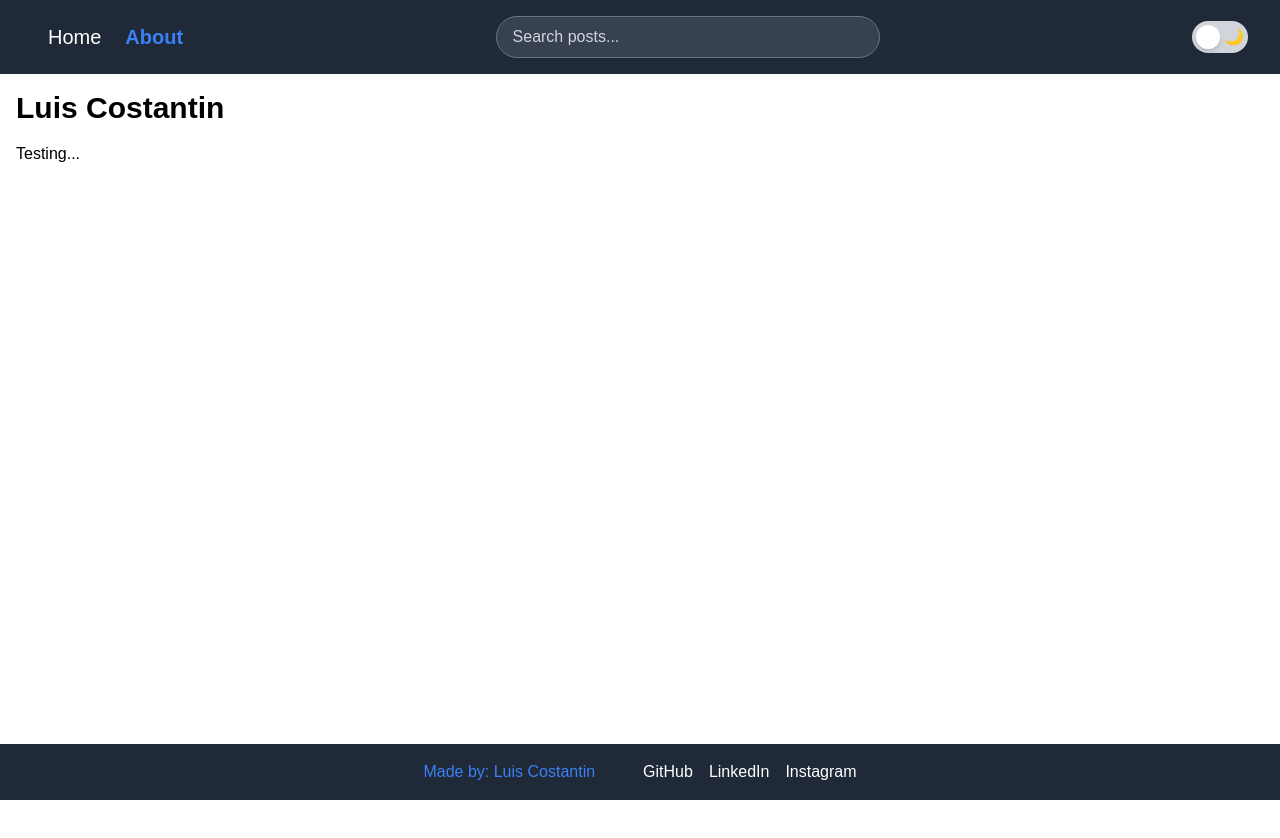
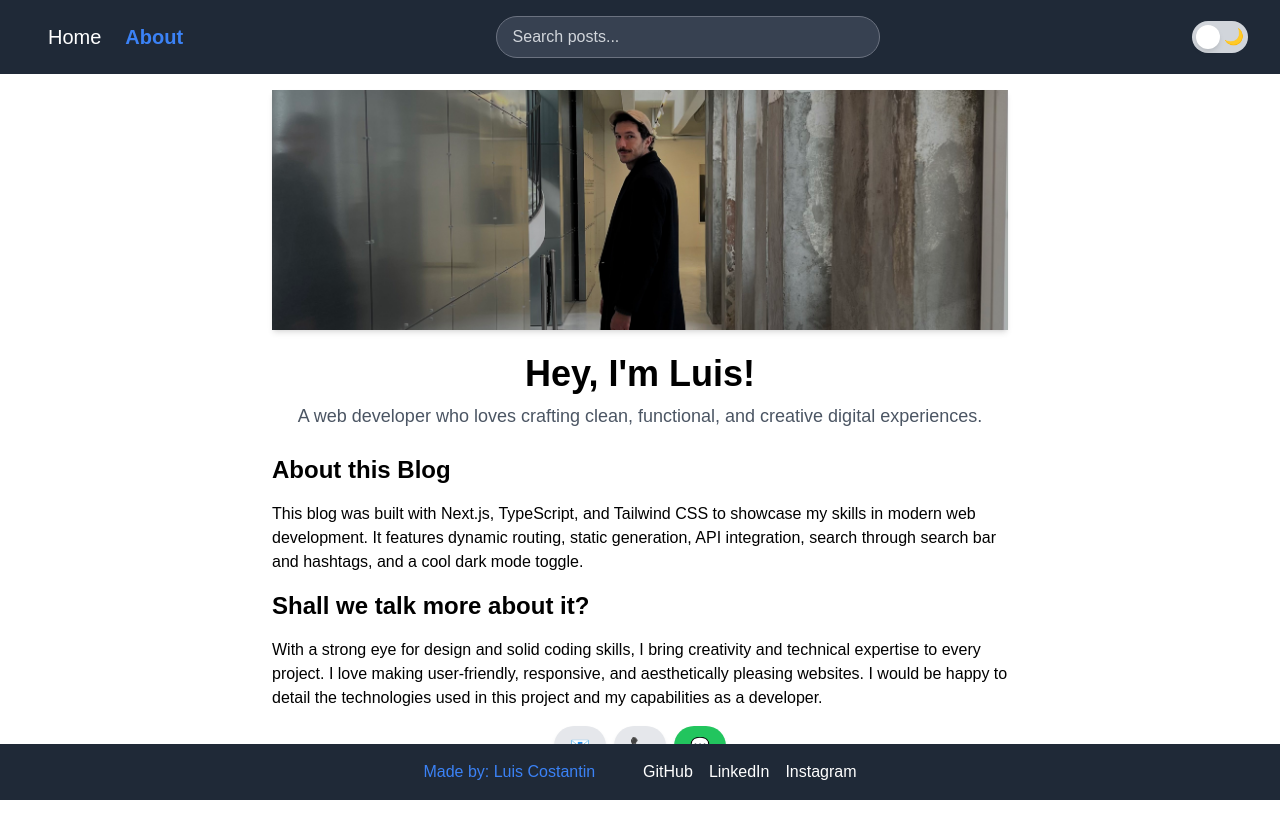
Before and after one commit to luisclaudioc/luis-costantin-blog, a Next.js app: page /about in a window 1280 px wide. Shown: the top 838 px of the page. Before the commit the page ends 800 px from the top, so only its background shows below. Built offline with nearby package versions, Linux system fonts and the light colour scheme.

Commit message:
about page

```diff
--- a/components/PostCard.tsx
+++ b/components/PostCard.tsx
@@ -17,7 +17,7 @@ export default function PostCard({
 }) {
   const hashtags = hashtagGenerator(post.title);
   return (
-    <div className="p-4 border rounded shadow">
+    <div className="p-4 border rounded shadow-lg">
       <h2 className="text-xl font-bold mb-2">
         <Link href={`/post/${post.id}`} className="text-blue-500 hover:underline">
           {capitalizeTitle(post.title)}
--- a/pages/about.tsx
+++ b/pages/about.tsx
@@ -1,12 +1,57 @@
 export default function About() {
-    return (
-      <div className="pb-16">
-        <div className="container mx-auto p-4">
-          <h1 className="text-3xl font-bold mb-4">Luis Costantin</h1>
-          <div className="grid grid-cols-1 md:grid-cols-2 lg:grid-cols-3 gap-4">
-            Testing...
-          </div>
+  return (
+    <div className="pb-16">
+      <div className="container mx-auto p-4 max-w-3xl text-center">
+        <div className="mb-6">
+          <img
+            src="/banner.jpg"
+            alt="Cool banner"
+            className="w-full h-60 object-cover object-top shadow-md"
+          />
+        </div>
+
+        <h1 className="text-4xl font-bold mb-2">Hey, I'm Luis!</h1>
+        <h3 className="text-lg text-gray-600 dark:text-gray-600">
+          A web developer who loves crafting clean, functional, and creative digital experiences.
+        </h3>
+
+        <div className="mt-6 text-left space-y-4">
+          <h2 className="text-2xl font-semibold">About this Blog</h2>
+          <p>
+            This blog was built with Next.js, TypeScript, and Tailwind CSS to showcase my skills in modern web development.
+            It features dynamic routing, static generation, API integration, search through search bar and hashtags, and a cool dark mode toggle.
+          </p>
+
+          <h2 className="text-2xl font-semibold">Shall we talk more about it?</h2>
+          <p>
+            With a strong eye for design and solid coding skills, I bring creativity and technical expertise to every project.
+            I love making user-friendly, responsive, and aesthetically pleasing websites.
+            I would be happy to detail the technologies used in this project and my capabilities as a developer.
+          </p>
+
+          {/* Contact Links */}
+          <p className="mt-4 flex flex-wrap gap-2 justify-center">
+            <a
+              href="mailto:luisclaudioc@hotmail.com"
+              className="px-4 py-2 bg-gray-200 dark:bg-gray-700 text-black dark:text-white rounded-full shadow-md hover:bg-gray-300 dark:hover:bg-gray-600 transition"
+            >
+              📧
+            </a>
+            <a
+              href="tel:+351938349977"
+              className="px-4 py-2 bg-gray-200 dark:bg-gray-700 text-black dark:text-white rounded-full shadow-md hover:bg-gray-300 dark:hover:bg-gray-600 transition"
+            >
+              📞
+            </a>
+            <a
+              href="https://wa.me/351938349977"
+              className="px-4 py-2 bg-green-500 text-white rounded-full shadow-md hover:bg-green-600 transition"
+            >
+              💬
+            </a>
+          </p>
         </div>
       </div>
-    );
-  }
+    </div>
+  );
+}
--- a/pages/index.tsx
+++ b/pages/index.tsx
@@ -35,7 +35,7 @@ export default function Home({ posts, searchQuery, setSearchQuery }: Props) {
   return (
     <div className="pb-16">
       <div className="container mx-auto p-4">
-        <h1 className="text-3xl font-bold mb-4 text-center">Blog Posts</h1>
+        <h1 className="text-3xl font-bold mb-4 text-center">Latest Blog Posts</h1>
 
         {(selectedTag || searchQuery) && (
           <div className="mb-4 text-center">
```
Also changed, not shown: public/banner.jpg (added).
